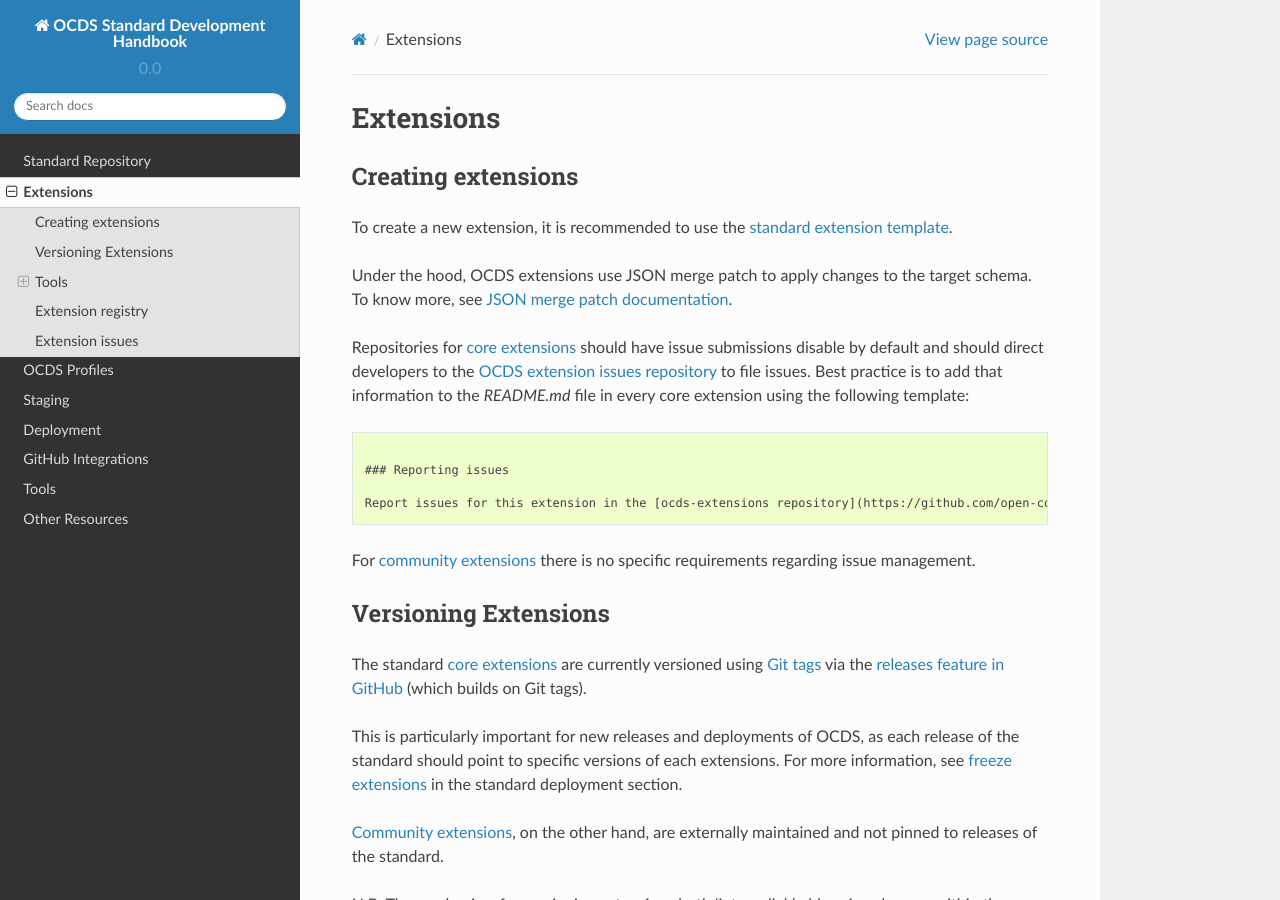
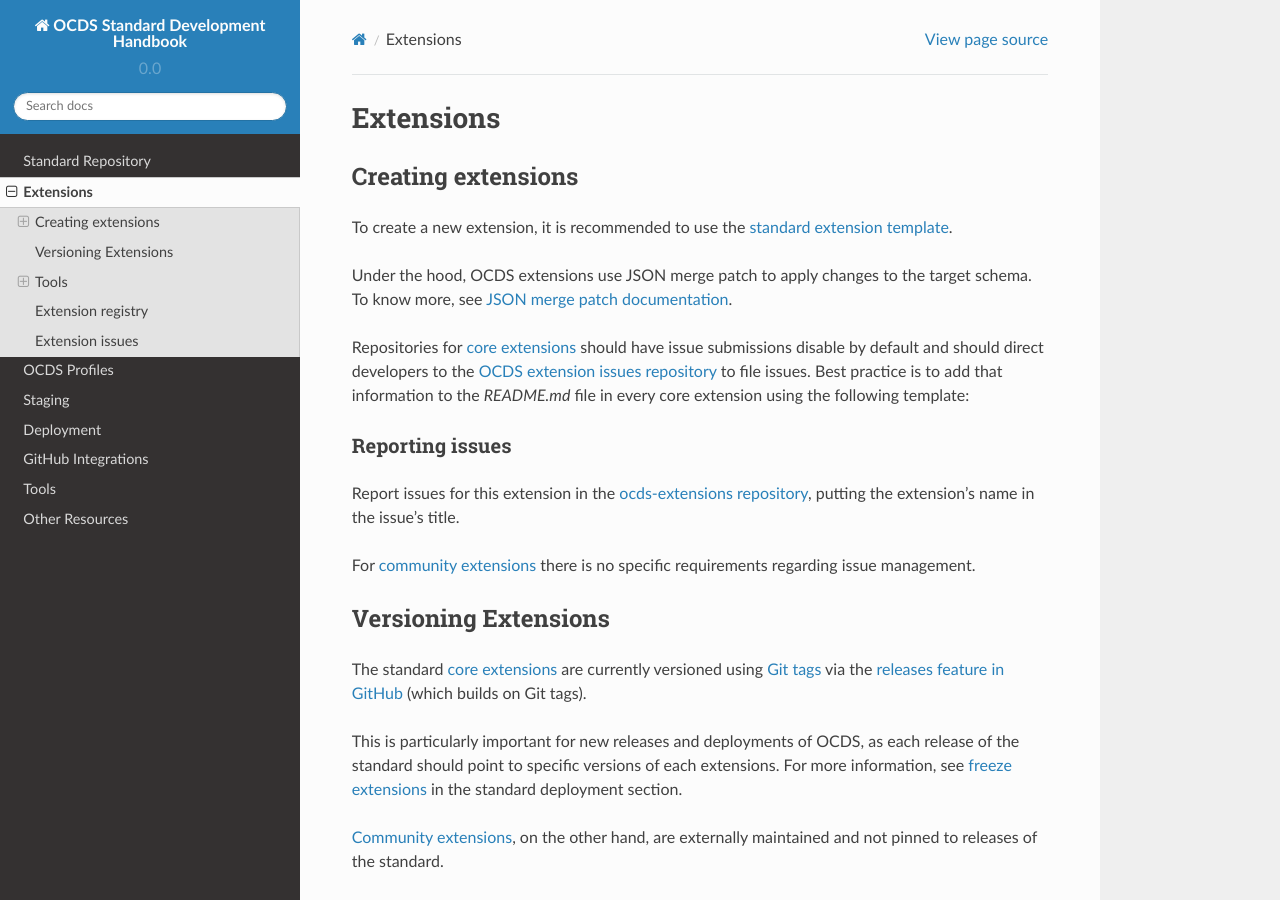
Before and after one commit to open-contracting/standard-development-handbook, a Sphinx documentation site: the page built from docs/extensions.md, in a window 1280 px wide and 900 px high. Built offline with Sphinx 7.4.7 and the Read the Docs theme 2.0.0, drawn with Linux system fonts in a browser that asks for light colours.

Commit message:
Update extensions.md

````diff
--- a/docs/extensions.md
+++ b/docs/extensions.md
@@ -8,13 +8,9 @@ Under the hood, OCDS extensions use JSON merge patch to apply changes to the tar
 
 Repositories for [core extensions](http://standard.open-contracting.org/latest/en/extensions/#core-extensions) should have issue submissions disable by default and should direct developers to the [OCDS extension issues repository](https://github.com/open-contracting/ocds-extensions) to file issues. Best practice is to add that information to the _README.md_ file in every core extension using the following template:
 
-```none
-
 ### Reporting issues
 
 Report issues for this extension in the [ocds-extensions repository](https://github.com/open-contracting/ocds-extensions/issues), putting the extension's name in the issue's title.
-
-```
 
 For [community extensions](http://standard.open-contracting.org/latest/en/extensions/#community-extensions) there is no specific requirements regarding issue management.
 
````
